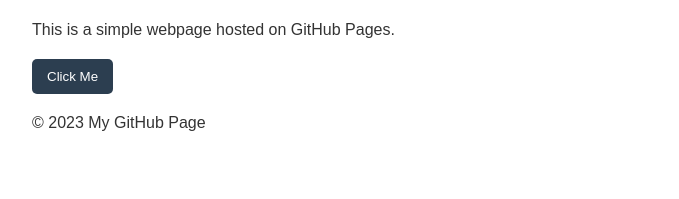
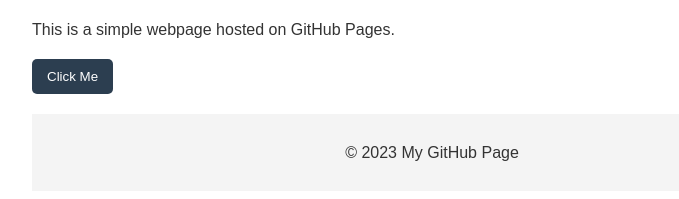
Before and after one commit to Benjamin8814/github.io, a plain HTML site: page index.html in a window 1280 px wide. Shown: the part 157-356 px from the top of the page, without its empty margins (208-887 px from the left). Drawn offline with Linux system fonts and the light colour scheme.

Commit message:
Update style.css

```diff
--- a/style.css
+++ b/style.css
@@ -23,3 +23,14 @@ button {
     cursor: pointer;
     border-radius: 5px;
 }
+
+button:hover {
+    background-color: #1a252f;
+}
+
+footer {
+    text-align: center;
+    margin-top: 20px;
+    padding: 10px;
+    background-color: #f4f4f4;
+}
```
